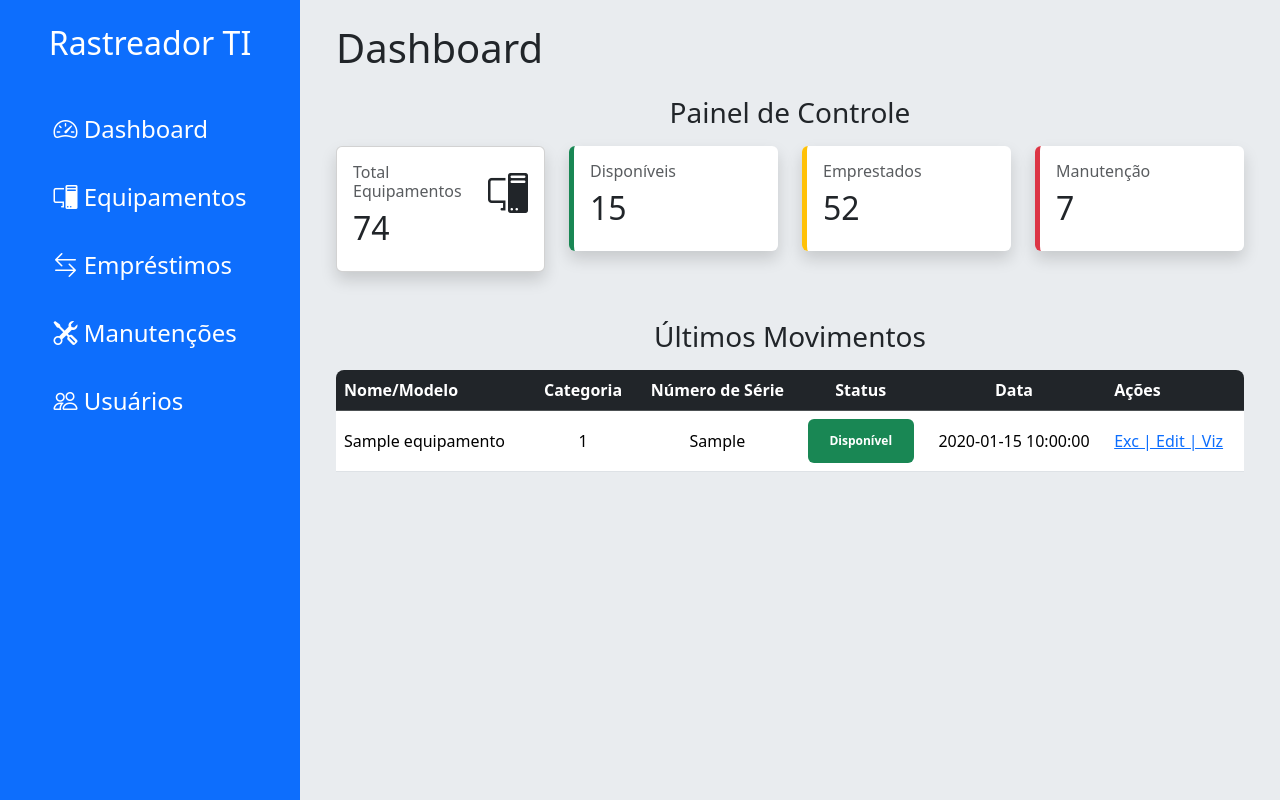
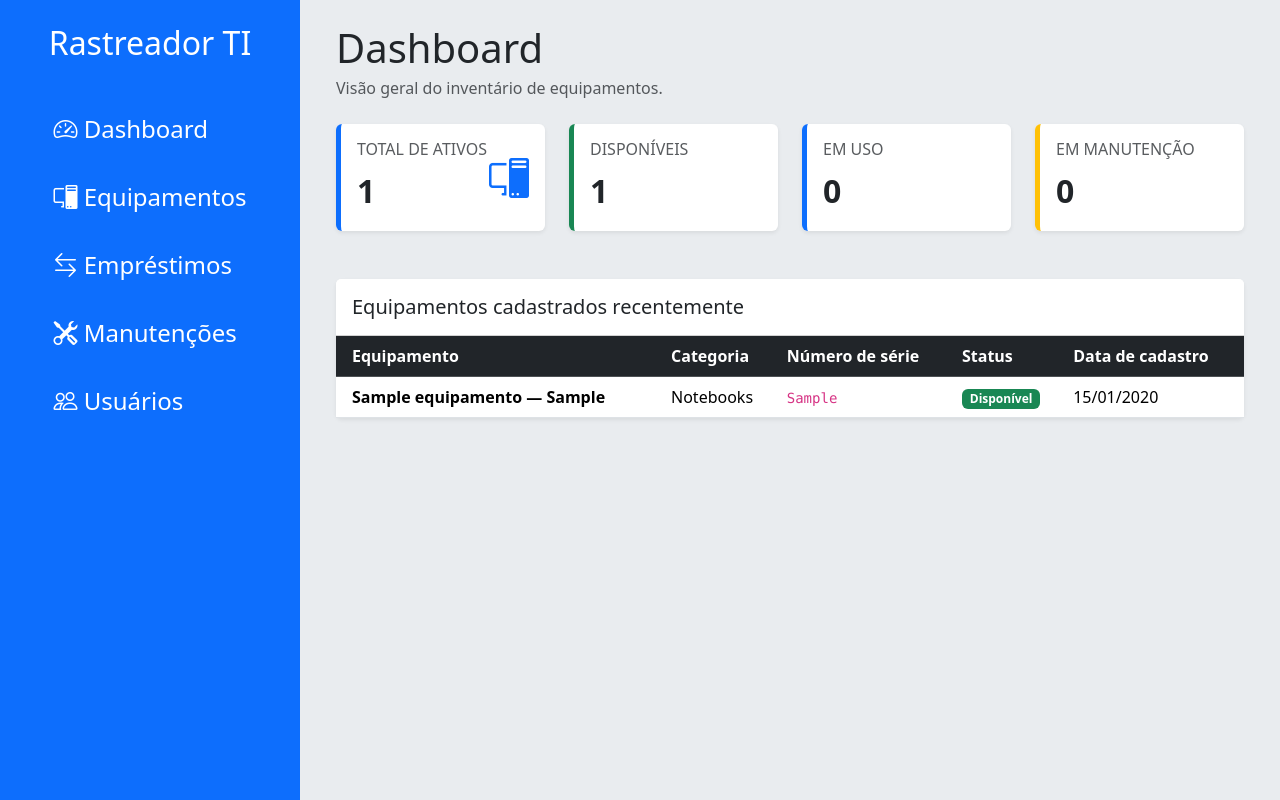
Before and after one commit to CaioNatividade/rastreador-ti, a PHP site: page / in a window 1280 px wide. Run offline with PHP 8.4, Linux system fonts and the light colour scheme; data comes from the database, SQL or seed files in the repository; tables that the repository leaves empty hold one stand-in row (values such as "Sample post").

Commit message:
Torna o dashboard dinâmico com dados reais

```diff
--- a/app/Controllers/HomeController.php
+++ b/app/Controllers/HomeController.php
@@ -12,9 +12,11 @@ class HomeController extends Controller
     public function index(): void
     {
         $model = new EquipamentosModel();
+        $equipamentos = $model->getAllRows();
 
         $this->view('home', [
-            'dataEquipamentos' => $model->getAllRows(),
+            'equipamentosRecentes' => array_slice($equipamentos, 0, 5),
+            'resumo' => $model->getDashboardSummary(),
         ]);
     }
 
--- a/app/Models/EquipamentosModel.php
+++ b/app/Models/EquipamentosModel.php
@@ -41,4 +41,12 @@ class EquipamentosModel
 
         return $this->rows;
     }
+
+    /**
+     * @return array{total: int, disponiveis: int, em_uso: int, manutencao: int}
+     */
+    public function getDashboardSummary(): array
+    {
+        return (new EquipamentosRepository())->selectDashboardSummary();
+    }
 }
--- a/app/Models/EquipamentosRepository.php
+++ b/app/Models/EquipamentosRepository.php
@@ -118,4 +118,28 @@ class EquipamentosRepository
 
         return $statement->fetchColumn() !== false;
     }
+
+    /**
+     * @return array{total: int, disponiveis: int, em_uso: int, manutencao: int}
+     */
+    public function selectDashboardSummary(): array
+    {
+        $sql = <<<'SQL'
+            SELECT
+                COUNT(*) AS total,
+                COALESCE(SUM(status = 'disponivel'), 0) AS disponiveis,
+                COALESCE(SUM(status = 'em_uso'), 0) AS em_uso,
+                COALESCE(SUM(status = 'manutencao'), 0) AS manutencao
+            FROM equipamentos
+            SQL;
+
+        $summary = $this->connection->query($sql)->fetch();
+
+        return [
+            'total' => (int) $summary['total'],
+            'disponiveis' => (int) $summary['disponiveis'],
+            'em_uso' => (int) $summary['em_uso'],
+            'manutencao' => (int) $summary['manutencao'],
+        ];
+    }
 }
--- a/app/Views/home.php
+++ b/app/Views/home.php
@@ -1,122 +1,109 @@
 <?php
 
-/** @var array<int, array<string, mixed>> $dataEquipamentos */
-$status = [
-  'disponivel' => [
-    'texto' => 'Disponível',
-    'classe' => 'bg-success'
-  ],
-  'em_uso' => [
-    'texto' => 'Em uso',
-    'classe' => 'bg-primary'
-  ],
-  'manutencao' => [
-    'texto' => 'Manutenção',
-    'classe' => 'bg-warning text-dark'
-  ],
-  'baixado' => [
-    'texto' => 'Baixado',
-    'classe' => 'bg-danger'
-  ]
+/** @var array<int, array<string, mixed>> $equipamentosRecentes */
+/** @var array{total: int, disponiveis: int, em_uso: int, manutencao: int} $resumo */
+
+$statusLabels = [
+    'disponivel' => ['Disponível', 'text-bg-success'],
+    'em_uso' => ['Em uso', 'text-bg-primary'],
+    'manutencao' => ['Manutenção', 'text-bg-warning'],
+    'baixado' => ['Baixado', 'text-bg-danger'],
 ];
 ?>
-
 <div class="container-fluid">
-
-  <h1 class="mb-4">Dashboard</h1>
-
-  <h3 class="my-4 mb-3 text-center">Painel de Controle</h3>
+    <div class="mb-4">
+        <h1 class="mb-1">Dashboard</h1>
+        <p class="text-muted mb-0">Visão geral do inventário de equipamentos.</p>
+    </div>
 
     <div class="row g-4">
-
-    <div class="col-md-3">
-      <div class="card shadow">
-        <div class="card-body">
-          <div class="d-flex justify-content-between">
+        <div class="col-sm-6 col-xl-3">
+            <div class="card h-100 shadow-sm border-0">
+                <div class="card-body border-start border-5 border-primary rounded">
+                    <div class="d-flex justify-content-between align-items-center">
                         <div>
-              <h6 class="text-muted">
-                Total Equipamentos
-              </h6>
-
-              <h2>74</h2>
+                            <h6 class="text-muted text-uppercase">Total de ativos</h6>
+                            <span class="fs-2 fw-semibold"><?= $resumo['total'] ?></span>
                         </div>
-
-            <i class="bi bi-pc-display fs-1"></i>
-
+                        <i class="bi bi-pc-display fs-1 text-primary"></i>
                     </div>
                 </div>
             </div>
         </div>
 
-    <div class="col-md-3">
-      <div class="card shadow border-0">
+        <div class="col-sm-6 col-xl-3">
+            <div class="card h-100 shadow-sm border-0">
                 <div class="card-body border-start border-5 border-success rounded">
-          <h6 class="text-muted">Disponíveis</h6>
-          <h2>15</h2>
+                    <h6 class="text-muted text-uppercase">Disponíveis</h6>
+                    <span class="fs-2 fw-semibold"><?= $resumo['disponiveis'] ?></span>
                 </div>
             </div>
         </div>
 
-    <div class="col-md-3">
-      <div class="card shadow border-0">
-        <div class="card-body border-start border-5 border-warning rounded">
-          <h6 class="text-muted">Emprestados</h6>
-          <h2>52</h2>
+        <div class="col-sm-6 col-xl-3">
+            <div class="card h-100 shadow-sm border-0">
+                <div class="card-body border-start border-5 border-primary rounded">
+                    <h6 class="text-muted text-uppercase">Em uso</h6>
+                    <span class="fs-2 fw-semibold"><?= $resumo['em_uso'] ?></span>
                 </div>
             </div>
         </div>
 
-    <div class="col-md-3">
-      <div class="card shadow border-0">
-        <div class="card-body border-start border-5 border-danger rounded">
-          <h6 class="text-muted">Manutenção</h6>
-          <h2>7</h2>
+        <div class="col-sm-6 col-xl-3">
+            <div class="card h-100 shadow-sm border-0">
+                <div class="card-body border-start border-5 border-warning rounded">
+                    <h6 class="text-muted text-uppercase">Em manutenção</h6>
+                    <span class="fs-2 fw-semibold"><?= $resumo['manutencao'] ?></span>
+                </div>
             </div>
         </div>
     </div>
 
+    <div class="card shadow-sm border-0 mt-5">
+        <div class="card-header bg-white py-3">
+            <h2 class="h5 mb-0">Equipamentos cadastrados recentemente</h2>
         </div>
-
-  <h3 class="mt-5 mb-3 text-center">Últimos Movimentos</h3>
-
-  <div class="table-responsive rounded-3 overflow-hidden">
-    <table class="table table-hover align-middle ">
+        <div class="card-body p-0">
+            <div class="table-responsive">
+                <table class="table table-hover align-middle mb-0">
                     <thead class="table-dark">
                         <tr>
-          <th>Nome/Modelo</th>
-          <th class="text-center">Categoria</th>
-          <th class="text-center">Número de Série</th>
-          <th class="text-center">Status</th>
-          <th class="text-center">Data</th>
-          <th>Ações</th>
+                            <th class="ps-3">Equipamento</th>
+                            <th>Categoria</th>
+                            <th>Número de série</th>
+                            <th>Status</th>
+                            <th>Data de cadastro</th>
                         </tr>
                     </thead>
                     <tbody>
-        <?php foreach (array_slice($dataEquipamentos, 0, 5) as $e): ?>
-          <?php $statusAtual = $status[$e['status']] ?? ['texto' => 'Desconhecido', 'classe' => 'bg-secondary']; ?>
+                        <?php if ($equipamentosRecentes === []): ?>
                             <tr>
-            <td class="align-middle py-3">
-              <span><?= htmlspecialchars($e['nome']) ?></span>
-            </td>
-            <td class="text-center">
-              <span><?= htmlspecialchars((string) $e['categoria_id']) ?></span>
-            </td>
-            <td class="text-center">
-              <span><?= htmlspecialchars($e['numero_serie']) ?></span>
-            </td>
-            <td class="text-center">
-              <span class="p-3 badge <?= htmlspecialchars($statusAtual['classe']) ?>" style="width: 100%;">
-                <?= htmlspecialchars($statusAtual['texto']) ?>
-              </span>
-            </td>
-            <td class="text-center">
-              <span><?= htmlspecialchars($e['atualizado_em']) ?></span>
-            </td>
-            <td>
-              <a href="#">Exc | Edit | Viz</a>
+                                <td colspan="5" class="text-center text-muted py-5">
+                                    Nenhum equipamento cadastrado.
                                 </td>
                             </tr>
+                        <?php else: ?>
+                            <?php foreach ($equipamentosRecentes as $equipamento): ?>
+                                <?php
+                                [$statusText, $statusClass] = $statusLabels[$equipamento['status']]
+                                    ?? ['Desconhecido', 'text-bg-secondary'];
+                                $nomeModelo = trim(
+                                    $equipamento['nome']
+                                    . ($equipamento['modelo'] ? ' — ' . $equipamento['modelo'] : '')
+                                );
+                                ?>
+                                <tr>
+                                    <td class="ps-3 fw-semibold"><?= htmlspecialchars($nomeModelo) ?></td>
+                                    <td><?= htmlspecialchars($equipamento['categoria_nome']) ?></td>
+                                    <td><code><?= htmlspecialchars($equipamento['numero_serie']) ?></code></td>
+                                    <td><span class="badge <?= $statusClass ?>"><?= $statusText ?></span></td>
+                                    <td><?= htmlspecialchars(date('d/m/Y', strtotime($equipamento['criado_em']))) ?></td>
+                                </tr>
                             <?php endforeach; ?>
+                        <?php endif; ?>
                     </tbody>
                 </table>
             </div>
+        </div>
+    </div>
+</div>
```
Lines whose indentation alone changed are shown as unchanged.
